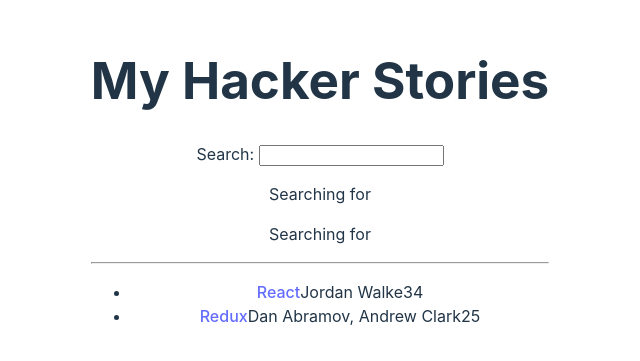
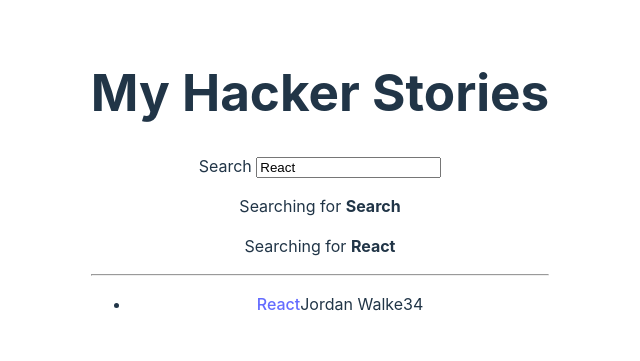
Before and after one commit to gerardcami/the-road-to-react, a React (Vite) app: page / in a window 1280 px wide. Shown: the part 219-580 px from the top of the page, without its empty margins (320-960 px from the left). Built offline with nearby package versions, Linux system fonts and the light colour scheme.

Commit message:
Last chapter: Reusable React Component (3 chapters)

```diff
--- a/src/App.jsx
+++ b/src/App.jsx
@@ -14,6 +14,19 @@ const title = 'React' */
 /* function getTitle(title){
   return title;
 } */
+
+/* Custom hook declaration */
+const useStorageState = (key, initialState) => {
+  const [value, setValue] = React.useState(
+    localStorage.getItem(key) || initialState
+  );
+
+  React.useEffect(() => {
+    localStorage.setItem("value", value);
+  }, [value, key]);
+
+  return [value, setValue];
+};
 
 const App = () => {
   const stories = [
@@ -35,13 +48,16 @@ const App = () => {
     },
   ];
 
-  const [searchTerm, setSearchTerm] = React.useState(
+  const [searchTerm, setSearchTerm] = useStorageState("search", "React");
+
+  /* Using useState and useEffect hooks to manage state and side effects in React */
+  /* const [searchTerm, setSearchTerm] = React.useState(
     localStorage.getItem("search") || ""
   );
 
   React.useEffect(() => {
     localStorage.setItem("search", searchTerm);
-  }, [searchTerm]);
+  }, [searchTerm]); */
 
   /* Callback handler */
   const handleSearch = (event) => {
@@ -63,7 +79,12 @@ const App = () => {
       </h1>
 
       {/* Pass the callback handler as a prop to the Search child component */}
-      <Search onSearch={handleSearch} searchTerm={searchTerm} />
+      <InputWithLabel
+        id={"search"}
+        label={"Search"}
+        value={searchTerm}
+        onInputChange={handleSearch}
+      />
 
       {/* We can also add de searchTerm here directly instead of passing it as a prop to the Search child component */}
       <p>
@@ -86,20 +107,22 @@ const App = () => {
 
 /* We can also destructure the props in the component signature */
 /* This can help us avoiding using the block body */
-const Search = ({ onSearch, searchTerm }) => (
+const InputWithLabel = ({ id, label, value, type = "text", onInputChange }) => (
   /* Props destructuring example */
   /* const { searchTerm, onSearch } = props; */
 
-  <div>
-    <label htmlFor="search">Search: </label>
+  /* React fragment instead of div as a wrapper */
+  /* You can also use React.Fragment(this is the abbreviated syntax) */
+  <>
+    <label htmlFor={id}>{label}</label>
+    &nbsp;
     {/* Add the event handler as an attribute to the element in JSX with onChange */}
     {/* Call the callback handler when the value of the input changes */}
-    <input id="search" type="text" value={searchTerm} onChange={onSearch} />
-
+    <input id={id} type={type} value={value} onChange={onInputChange} />
     <p>
-      Searching for <strong>{searchTerm}</strong>
+      Searching for <strong>{label}</strong>
     </p>
-  </div>
+  </>
 );
 
 /* Arrow function example */
```
